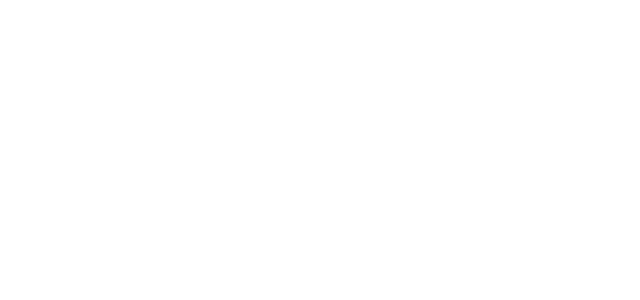
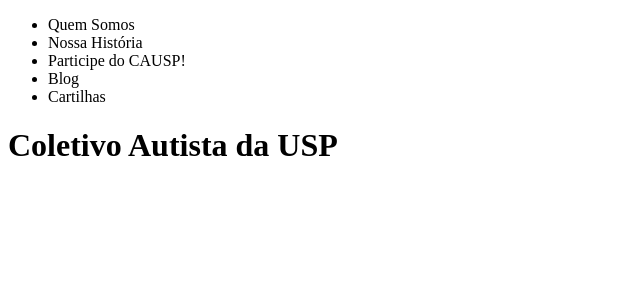
Before and after one commit to henriqueedu2001/causp-website-frontend, a React (Vite) app: page / in a window 1280 px wide. Shown: the top 300 px of the page, without its empty margins (0-640 px from the left). Built offline with nearby package versions, Linux system fonts and the light colour scheme.

Commit message:
feat: add Home

```diff
--- a/src/App.tsx
+++ b/src/App.tsx
@@ -1,9 +1,12 @@
+import Home from './pages/Home/Home.tsx';
+
 import './App.css'
 
 function App() {
 
   return (
     <>
+      <Home/>
     </>
   )
 }
--- /dev/null
+++ b/src/pages/Home/Home.tsx
@@ -0,0 +1,15 @@
+import Header from './../../components/Navbar/Navbar.tsx'
+
+import './Home.css'
+
+function Home() {
+
+  return (
+    <>
+      <Header/>
+      <h1>Coletivo Autista da USP</h1>
+    </>
+  )
+}
+
+export default Home
```
Also changed, not shown: src/pages/Home/Home.css (added).
